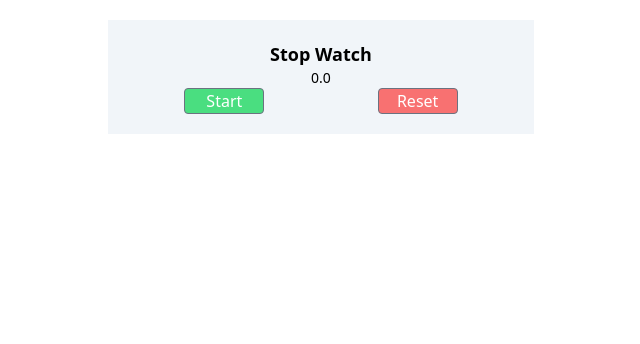
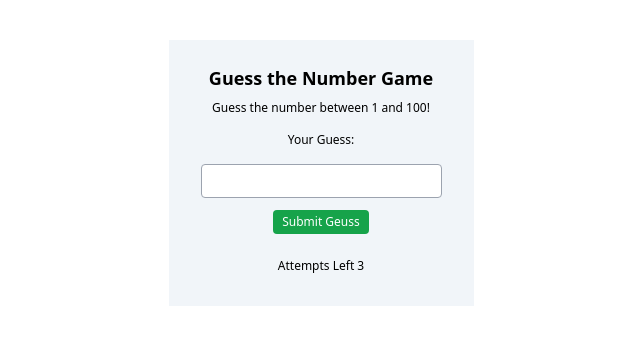
Before and after one commit to buddhika85/30_Apps_Angular, an Angular app: page / in a window 1280 px wide. Shown: the top 344 px of the page, without its empty margins (319-959 px from the left). Built offline with nearby package versions, Linux system fonts and the light colour scheme.

Commit message:
guessting game

```diff
--- a/src/app/app.component.html
+++ b/src/app/app.component.html
@@ -4,4 +4,6 @@
 
 <!-- <app-to-do-list-3 /> -->
 
-<app-stop-watch-3 />
+<!-- <app-stop-watch-3 /> -->
+
+<app-guess-number-4 />
--- /dev/null
+++ b/src/app/guess-number-4/guess-number-4.component.html
@@ -0,0 +1,46 @@
+<div class="flex flex-col">
+  <div class="grid grid-col-1 mx-auto p-5 mt-10 bg-slate-100 text-center">
+    <h3 class="font-semibold text-lg p-1">Guess the Number Game</h3>
+
+    <!-- won -->
+    @if (getIsWonOrLost()) {
+    <button
+      class="w-24 rounded text-white bg-orange-600 hover:bg-orange-800 text-xs p-1 mx-auto disabled:bg-slate-500"
+      (click)="resetGame()"
+      [disabled]="!getIsWonOrLost()"
+    >
+      Play Again
+    </button>
+    } @else { @if(getAttemptsLeft() > 0) {
+    <!-- not won, still more attempts left -->
+    <label class="text-xs p-1">Guess the number between 1 and 100!</label>
+    <label class="text-xs p-1 mt-2">Your Guess:</label>
+    <input
+      class="m-3 rounded border border-gray-400 p-1 text-center"
+      type="number"
+      [(ngModel)]="guessNumber"
+    />
+    <button
+      class="w-24 rounded text-white bg-green-600 hover:bg-green-800 text-xs p-1 mx-auto disabled:bg-slate-500"
+      (click)="play()"
+      [disabled]="!playMore()"
+    >
+      Submit Geuss
+    </button>
+    <label class="text-xs p-1 mt-5"
+      >Attempts Left {{ getAttemptsLeft() }}</label
+    >
+
+    } }
+
+    <label class="text-xs p-1 text-blue-400">{{ getResult() }}</label>
+  </div>
+</div>
+
+<!--
+
+@if(!getIsWon() && getAttemptsLeft() > 0) {
+
+} @else if (!getIsWon() && getAttemptsLeft() > 0) {
+
+} -->
--- /dev/null
+++ b/src/app/guess-number-4/guess-number-4.component.ts
@@ -0,0 +1,79 @@
+import { CommonModule } from '@angular/common';
+import { Component, inject, Injectable, OnInit } from '@angular/core';
+import { FormsModule } from '@angular/forms';
+
+@Component({
+  selector: 'app-guess-number-4',
+  standalone: true,
+  imports: [FormsModule, CommonModule],
+  templateUrl: './guess-number-4.component.html',
+  styleUrl: './guess-number-4.component.scss',
+})
+export class GuessNumber4Component implements OnInit {
+  guessNumber: number | null = null;
+  private maxGuessCount: number = 3;
+  private randomNumber!: number; //  definite assignment assertion operator, will be assigned before we use it
+  private guessCount!: number;
+  private result!: string;
+  private isWonOrLost!: boolean;
+
+  ngOnInit(): void {
+    this.resetGame();
+  }
+
+  resetGame(): void {
+    this.guessNumber = null;
+    this.randomNumber = 1;
+    Math.floor(Math.random() * 100) + 1;
+    this.guessCount = 0;
+    this.result = '';
+    this.isWonOrLost = false;
+  }
+
+  play(): void {
+    if (this.guessNumber !== null) {
+      ++this.guessCount;
+      this.setGameResult();
+    }
+  }
+
+  private setGameResult(): void {
+    if (
+      this.guessCount === this.maxGuessCount &&
+      this.randomNumber != this.guessNumber
+    ) {
+      this.result = `Ohh no, the random number is ${this.randomNumber}`;
+      this.isWonOrLost = true;
+    } else if (
+      this.guessNumber !== null &&
+      this.randomNumber > this.guessNumber
+    ) {
+      this.result = 'Go high !, Try Again';
+    } else if (
+      this.guessNumber !== null &&
+      this.randomNumber < this.guessNumber
+    ) {
+      this.result = 'Go low !, Try Again';
+    } else {
+      this.result = 'Wow good job, you guessed correct';
+      this.guessNumber = null;
+      this.isWonOrLost = true;
+    }
+  }
+
+  getAttemptsLeft(): number {
+    return this.maxGuessCount - this.guessCount;
+  }
+
+  playMore(): boolean {
+    return this.maxGuessCount > this.guessCount && !this.isWonOrLost;
+  }
+
+  getResult(): string {
+    return this.result;
+  }
+
+  getIsWonOrLost(): boolean {
+    return this.isWonOrLost;
+  }
+}
--- a/src/app/stop-watch-3/stop-watch-3.component.html
+++ b/src/app/stop-watch-3/stop-watch-3.component.html
@@ -14,6 +14,7 @@
       <button
         class="bg-red-400 hover:bg-red-500 rounded text-white w-20 mx-auto border border-gray-500"
         (click)="reset()"
+        [disabled]="stopWatch.getElapsedTime() > 0 ? false : true"
       >
         Reset
       </button>
```
Also changed, not shown: src/app/app.component.ts (+7 -5 lines), src/app/guess-number-4/guess-number-4.component.scss (added).
